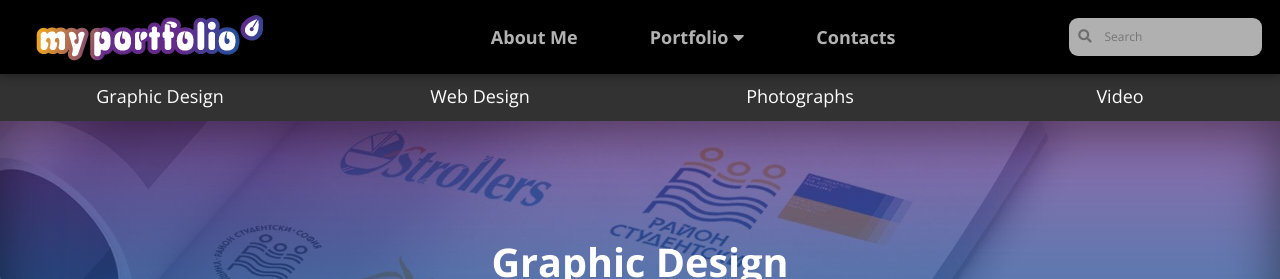
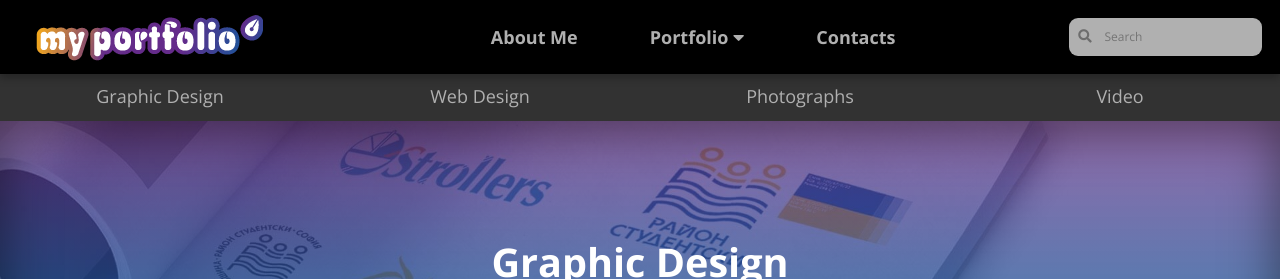
Before and after one commit to LiliyaMilanova/myportfolio, a Jekyll site: the page built from graphic-design.html, in a window 1280 px wide. Shown: the top 279 px of the page. Built offline with Jekyll 4.4.1, drawn with Linux system fonts in a browser that asks for light colours; nearby versions of some CDN libraries.

Commit message:
Update navigation.css

```diff
--- a/css/navigation.css
+++ b/css/navigation.css
@@ -46,7 +46,7 @@
 
 nav.main ul li a {
     display: block;
-    color: rgb(178, 178, 178);
+    color: #B0B0B0;
     text-decoration: none;
     font-weight: bold;
     padding-left: 3rem;
@@ -117,11 +117,11 @@
 
 #secondary-navbar li a {
     text-decoration: none;
-    color: #FFFFFF;
+    color: #B0B0B0;
 }
 
 #secondary-navbar li a:hover {
-    color: #6C5E6A;;
+    color: #000000;
 }
 
 /* style for project-navbar*/
```
